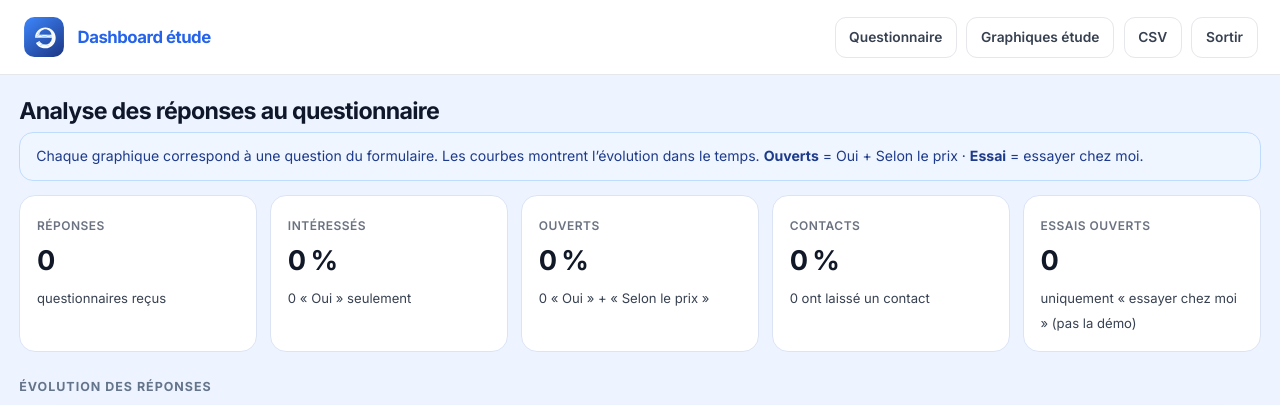
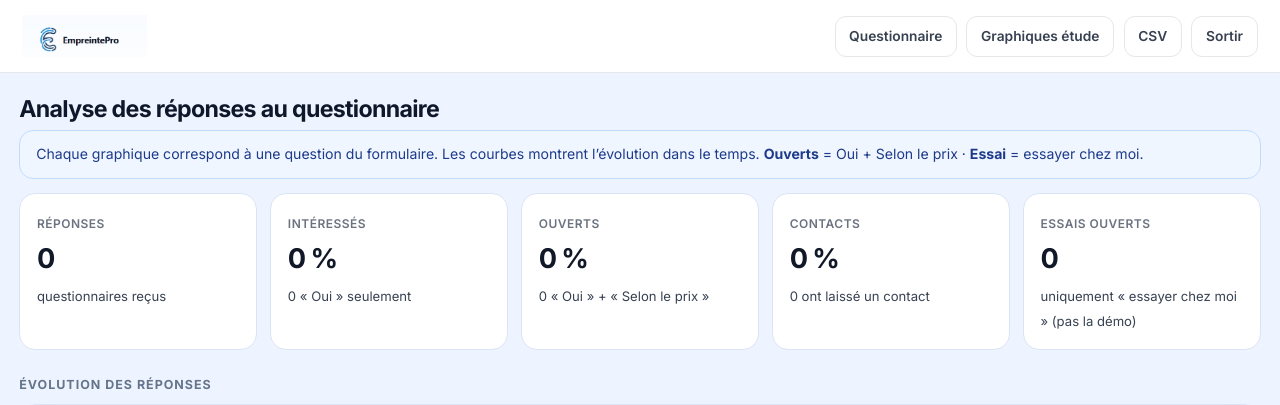
Before and after one commit to Fatoumata7703/empreintepro-etude, a Flask app: page /tableau in a window 1280 px wide. Shown: the top 405 px of the page. Run offline with Flask 3, Linux system fonts and the light colour scheme; the visitor is signed in with stand-in values (Sample User, id 1); data that the repository does not hold is empty; some libraries are stand-ins or nearby versions.

Commit message:
Use the official EmpreintePro wordmark logo on all étude pages.

```diff
--- a/static/css/etude.css
+++ b/static/css/etude.css
@@ -49,7 +49,8 @@ a:hover { text-decoration: underline; }
 .hero-top { margin-bottom: 1.6rem; }
 
 .brand { display: flex; align-items: center; gap: 0.7rem; }
-.brand img { height: 44px; width: 44px; display: block; border-radius: 12px; object-fit: cover; }
+.brand img { height: 40px; width: auto; display: block; border-radius: 0; object-fit: contain; }
+.brand img.logo-full { height: 42px; width: auto; max-width: min(240px, 70vw); }
 .brand span { font-weight: 700; letter-spacing: -0.03em; font-size: 1.05rem; color: inherit; }
 
 .meta {
--- a/templates/etude_dashboard.html
+++ b/templates/etude_dashboard.html
@@ -7,14 +7,13 @@
   <link rel="preconnect" href="https://fonts.googleapis.com" />
   <link rel="preconnect" href="https://fonts.gstatic.com" crossorigin />
   <link href="https://fonts.googleapis.com/css2?family=Inter:wght@400;500;600;700&display=swap" rel="stylesheet" />
-  <link rel="icon" href="{{ url_for('static', filename='img/logo-icon.svg') }}" />
+  <link rel="icon" href="{{ url_for('static', filename='img/logo-empreintepro.png') }}" />
   <link rel="stylesheet" href="{{ url_for('static', filename='css/etude.css') }}" />
 </head>
 <body class="dash">
   <header class="dash-bar">
     <a class="brand" href="{{ url_for('etude_dashboard') }}">
-      <img src="{{ url_for('static', filename='img/logo-icon.svg') }}" alt="EmpreintePro" width="40" height="40">
-      <span>Dashboard étude</span>
+      <img class="logo-full" src="{{ url_for('static', filename='img/logo-empreintepro.png') }}" alt="EmpreintePro">
     </a>
     <div class="btn-row">
       <a class="ghost" href="{{ url_for('etude_de_marche') }}">Questionnaire</a>
--- a/templates/etude_docs.html
+++ b/templates/etude_docs.html
@@ -7,7 +7,7 @@
   <link rel="preconnect" href="https://fonts.googleapis.com" />
   <link rel="preconnect" href="https://fonts.gstatic.com" crossorigin />
   <link href="https://fonts.googleapis.com/css2?family=Inter:wght@400;500;600;700&display=swap" rel="stylesheet" />
-  <link rel="icon" href="{{ url_for('static', filename='img/logo-icon.svg') }}" />
+  <link rel="icon" href="{{ url_for('static', filename='img/logo-empreintepro.png') }}" />
   <link rel="stylesheet" href="{{ url_for('static', filename='css/etude.css') }}" />
 </head>
 <body>
@@ -16,8 +16,7 @@
       <header class="hero">
         <div class="hero-top">
           <a class="brand" href="{{ url_for('etude_de_marche') }}">
-            <img src="{{ url_for('static', filename='img/logo-icon.svg') }}" alt="EmpreintePro" width="40" height="40">
-            <span>EmpreintePro</span>
+            <img class="logo-full" src="{{ url_for('static', filename='img/logo-empreintepro.png') }}" alt="EmpreintePro">
           </a>
           <a class="ghost" href="{{ url_for('etude_de_marche') }}">Remplir le questionnaire</a>
         </div>
--- a/templates/etude_login.html
+++ b/templates/etude_login.html
@@ -7,15 +7,14 @@
   <link rel="preconnect" href="https://fonts.googleapis.com" />
   <link rel="preconnect" href="https://fonts.gstatic.com" crossorigin />
   <link href="https://fonts.googleapis.com/css2?family=Inter:wght@400;500;600;700&display=swap" rel="stylesheet" />
-  <link rel="icon" href="{{ url_for('static', filename='img/logo-icon.svg') }}" />
+  <link rel="icon" href="{{ url_for('static', filename='img/logo-empreintepro.png') }}" />
   <link rel="stylesheet" href="{{ url_for('static', filename='css/etude.css') }}" />
 </head>
 <body>
   <div class="login-wrap">
     <div class="login-card">
       <div class="brand">
-        <img src="{{ url_for('static', filename='img/logo-icon.svg') }}" alt="EmpreintePro" width="44" height="44">
-        <span>EmpreintePro</span>
+        <img class="logo-full" src="{{ url_for('static', filename='img/logo-empreintepro.png') }}" alt="EmpreintePro">
       </div>
       <p class="kicker" style="margin-top:1.2rem;">Espace interne</p>
       <h1>Tableau de bord</h1>
--- a/templates/etude_merci.html
+++ b/templates/etude_merci.html
@@ -7,7 +7,7 @@
   <link rel="preconnect" href="https://fonts.googleapis.com" />
   <link rel="preconnect" href="https://fonts.gstatic.com" crossorigin />
   <link href="https://fonts.googleapis.com/css2?family=Inter:wght@400;500;600;700&display=swap" rel="stylesheet" />
-  <link rel="icon" href="{{ url_for('static', filename='img/logo-icon.svg') }}" />
+  <link rel="icon" href="{{ url_for('static', filename='img/logo-empreintepro.png') }}" />
   <link rel="stylesheet" href="{{ url_for('static', filename='css/etude.css') }}" />
 </head>
 <body>
@@ -16,8 +16,7 @@
       <header class="hero">
         <div class="hero-top">
           <div class="brand">
-            <img src="{{ url_for('static', filename='img/logo-icon.svg') }}" alt="EmpreintePro" width="44" height="44">
-            <span>EmpreintePro</span>
+            <img class="logo-full" src="{{ url_for('static', filename='img/logo-empreintepro.png') }}" alt="EmpreintePro">
           </div>
         </div>
         <p class="kicker">Réponse enregistrée</p>
--- a/templates/etude_rapport.html
+++ b/templates/etude_rapport.html
@@ -7,14 +7,13 @@
   <link rel="preconnect" href="https://fonts.googleapis.com" />
   <link rel="preconnect" href="https://fonts.gstatic.com" crossorigin />
   <link href="https://fonts.googleapis.com/css2?family=Inter:wght@400;500;600;700&display=swap" rel="stylesheet" />
-  <link rel="icon" href="{{ url_for('static', filename='img/logo-icon.svg') }}" />
+  <link rel="icon" href="{{ url_for('static', filename='img/logo-empreintepro.png') }}" />
   <link rel="stylesheet" href="{{ url_for('static', filename='css/etude.css') }}" />
 </head>
 <body class="dash rapport">
   <header class="dash-bar no-print">
     <a class="brand" href="{{ url_for('etude_rapport') }}">
-      <img src="{{ url_for('static', filename='img/logo-icon.svg') }}" alt="EmpreintePro" width="40" height="40">
-      <span>Graphiques étude</span>
+      <img class="logo-full" src="{{ url_for('static', filename='img/logo-empreintepro.png') }}" alt="EmpreintePro">
     </a>
     <div class="btn-row">
       <a class="ghost" href="{{ url_for('etude_dashboard') }}">Dashboard</a>
--- a/templates/questionnaire.html
+++ b/templates/questionnaire.html
@@ -4,7 +4,7 @@
   <meta charset="UTF-8" />
   <meta name="viewport" content="width=device-width, initial-scale=1.0" />
   <title>EmpreintePro — Questionnaire</title>
-  <link rel="icon" href="{{ url_for('static', filename='img/logo-icon.svg') }}" />
+  <link rel="icon" href="{{ url_for('static', filename='img/logo-empreintepro.png') }}" />
   <link rel="stylesheet" href="{{ url_for('static', filename='css/etude.css') }}" />
 </head>
 <body>
@@ -13,8 +13,7 @@
       <header class="hero hero-compact">
         <div class="hero-top">
           <div class="brand">
-            <img src="{{ url_for('static', filename='img/logo-icon.svg') }}" alt="EmpreintePro" width="44" height="44">
-            <span>EmpreintePro</span>
+            <img class="logo-full" src="{{ url_for('static', filename='img/logo-empreintepro.png') }}" alt="EmpreintePro">
           </div>
         </div>
         <h1>Accès à vos locaux / maison</h1>
```
Also changed, not shown: static/img/logo-empreintepro.png (added).
